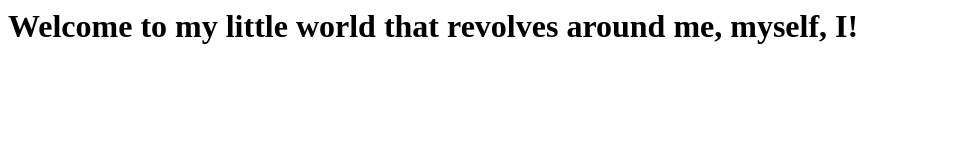
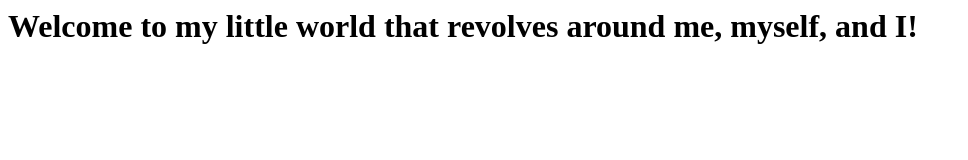
Before and after one commit to akanar/akanar.github.io, a plain HTML site: page index.html in a window 1280 px wide. Shown: the whole page, without its empty margins (0-968 px from the left). Drawn offline with Linux system fonts and the light colour scheme.

Commit message:
Update index.html

```diff
--- a/index.html
+++ b/index.html
@@ -1,5 +1,5 @@
 <body>
 <html>
-<h1>Welcome to my little world that revolves around me, myself, I!<h1>
+<h1>Welcome to my little world that revolves around me, myself, and I!<h1>
 </body>
 </html>
```
